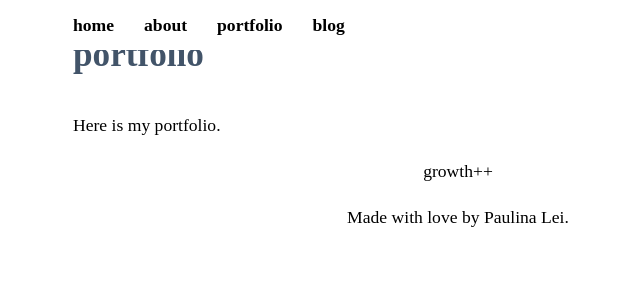
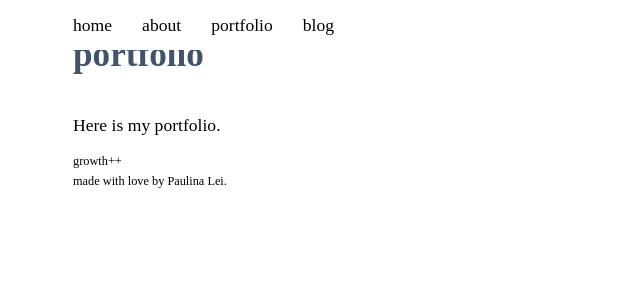
Before and after one commit to paulinalei/yoyo, a Jekyll site: the page built from _pages/03__portfolio.md, in a window 1280 px wide. Shown: the top 300 px of the page, without its empty margins (182-822 px from the left). Built offline with Jekyll 4.4.1, drawn with Linux system fonts in a browser that asks for light colours; some web fonts are replaced.

Commit message:
playing with sass

```diff
--- a/_includes/footer.html
+++ b/_includes/footer.html
@@ -1,4 +1,4 @@
 <footer>
     <p>growth++</p>
-    <p>Made with love by Paulina Lei.</p>
+    <p>made with love by Paulina Lei.</p>
 </footer>
--- a/_layouts/home.html
+++ b/_layouts/home.html
@@ -4,7 +4,9 @@
 
 <body>
     {% include header.html %}
-    <h1>Hi, I'm Paulina Lei.</h1>
+    <div class="body__content">
+        <h1>Hi, I'm Paulina Lei.</h1>
+    </div>
 </body>
   <p>Hi, I'm Paulina.</p>
 </html>
--- a/_sass/_layout.scss
+++ b/_sass/_layout.scss
@@ -30,7 +30,6 @@ a,
 a:visited {
   color: $link-color;
   text-decoration: underline;
-  font-weight: bold;
 }
 a:hover {
   color: $link-hover-color;
@@ -93,5 +92,7 @@ aside {
   }
 }
 footer {
-  text-align: center;
+  text-align: left;
+  font-size: 0.7em;
+  line-height: 8px;
 }
```
